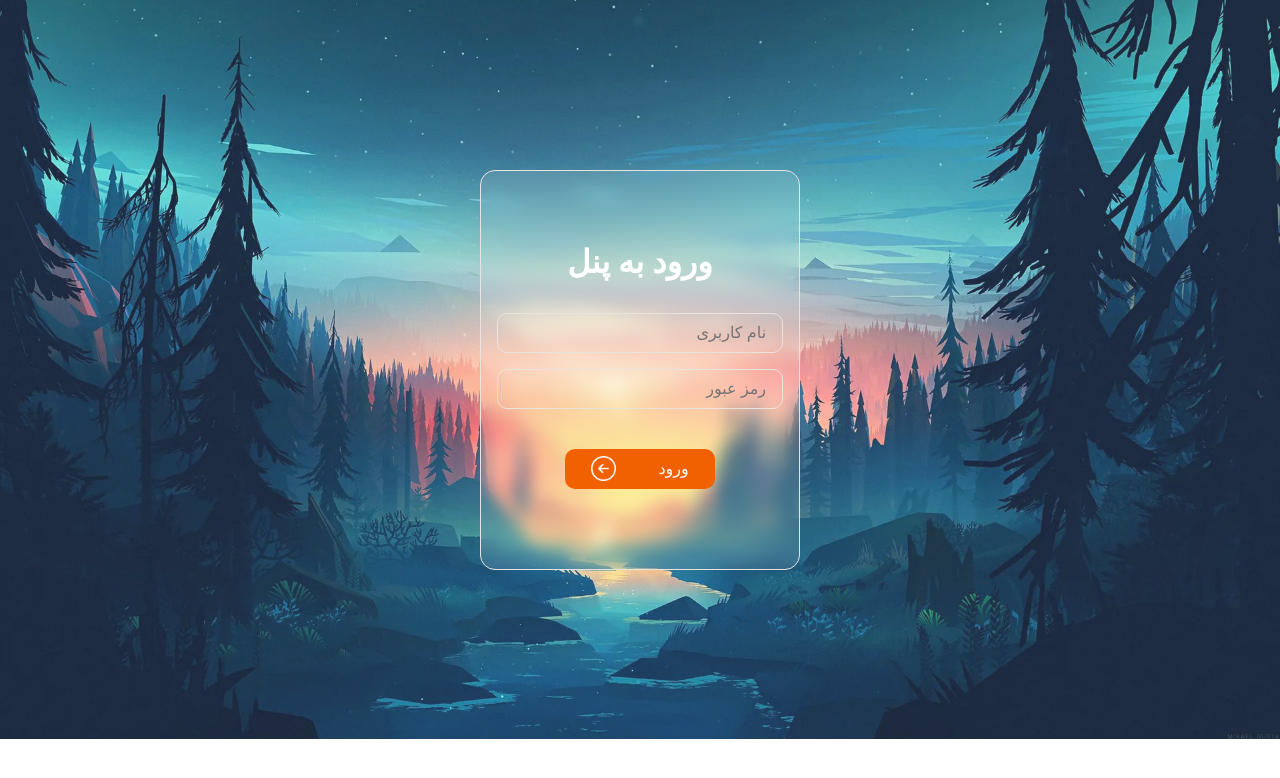
After one commit to Liammtpc/PictureWeb, a PHP site: page /login.html in a window 1280 px wide. The commit adds this page. Shown: the top 778 px of the page. Run offline with PHP 8.4, Linux system fonts and the light colour scheme.

Commit message:
page login and sign

```diff
--- /dev/null
+++ b/login.html
@@ -0,0 +1,21 @@
+<!DOCTYPE html>
+<html lang="en">
+<head>
+    <meta charset="UTF-8" />
+    <meta name="viewport" content="width=device-width, initial-scale=1.0" />
+    <meta http-equiv="X-UA-Compatible" content="ie=edge" />
+    <meta name="Description" content="Enter your description here" />
+    <link rel="stylesheet" href="style.css" />
+    <title>title</title>
+</head>
+<body>
+    <div class="login">
+        <form action="">
+            <h2>ورود به پنل</h2>
+            <input type="text" placeholder="نام کاربری">
+            <input type="text" placeholder="رمز عبور">
+            <button type="submit">ورود<img src="picture/arrow.png" alt=""></button>
+        </form>
+    </div>
+</body>
+</html>
--- a/style.css
+++ b/style.css
@@ -437,3 +437,78 @@ footer{
 .up img{
     width: 25px;
 }
+/*******/
+.login{
+    width: 100%;
+    height: 739px;
+    background-image: url('picture/bg2.webp');
+    background-position: center;
+    background-repeat: no-repeat;
+    background-size: cover;
+    display: flex;
+    align-items: center;
+    justify-content: center;
+
+}
+.login::before{
+    content: "";
+    width: 100%;
+    height: 739px;
+    position: absolute;
+    top: 0;
+    right: 0;
+    background-color: white;
+    opacity: .1;
+}
+.login form{
+    width: 25%;
+    height: 400px;
+    display: flex;
+    flex-direction: column;
+    align-items: center;
+    justify-content: center;
+    gap: 16px;
+    background-color: rgb(255, 255, 255,.1);
+    backdrop-filter: blur(8px);
+    border-radius: 15px;
+    border: 1px solid #e9e3df;
+    z-index: 1;
+}
+.login form h2{
+    font-size: 32px;
+    font-weight: bolder;
+    margin: 16px auto;
+    color: white;
+}
+.login form input{
+    width: 90%;
+    height: 40px;
+    border-radius: 10px;
+    background-color: transparent;
+    border: 1px solid #e9e3df;
+    padding: 0 16px;
+    color: white;
+    outline: none;
+    font-size: 16px;
+}
+.login form button{
+    width: 150px;
+    height: 40px;
+    border-radius: 10px;
+    background-color: #f16101;
+    color: white;
+    border: none;
+    outline: none;
+    margin: 24px auto;
+    transition: all .3s;
+    font-size: 16px;
+    display: flex;
+    align-items: center;
+    justify-content: space-evenly;
+    gap: 16px;
+}
+.login form button:hover{
+    background-color: transparent;
+    border: 1px solid #f16101;
+    color: #f16101;
+}
```
Also changed, not shown: signup.html (added, +22 -0 lines), picture/bg2.avif (added), picture/bg2.webp (added).
